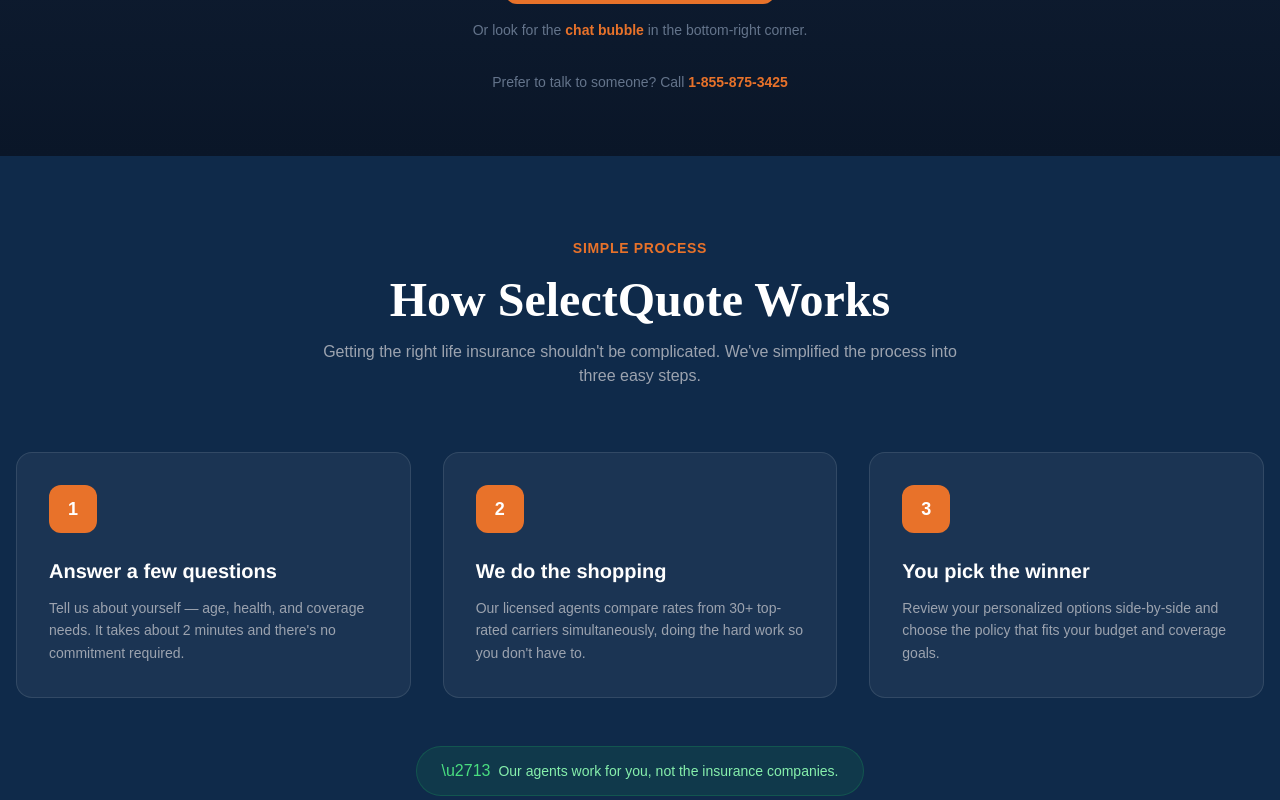
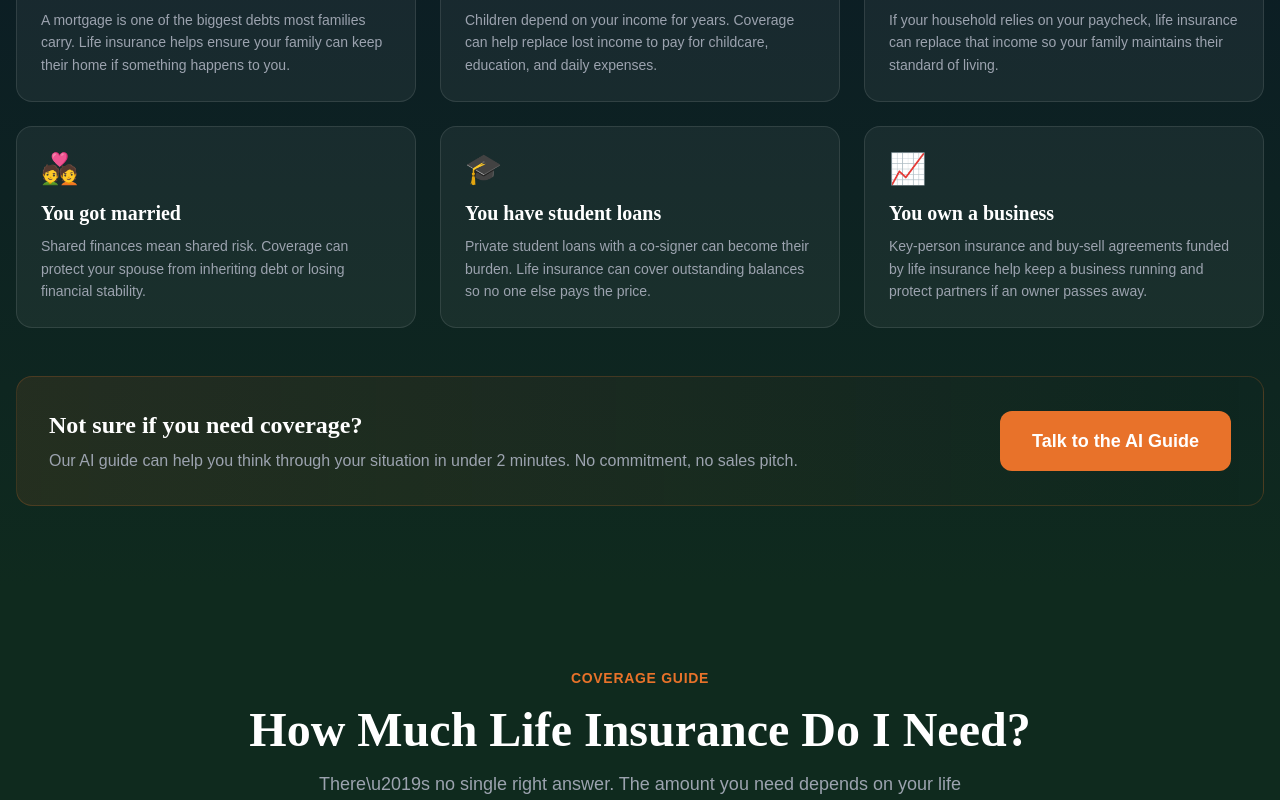
Before and after one commit to robertgrant-arch/selectquote-life-v2, a Next.js app: page / in a window 1280 px wide. Shown: the part 1140-1940 px from the top of the page. Built offline with nearby package versions, Linux system fonts and the light colour scheme.

Commit message:
Add educational sections to page layout: WhyLifeInsurance, CoverageNeeds, PolicyTypes, ProcessWalkthrough

```diff
--- a/app/page.tsx
+++ b/app/page.tsx
@@ -1,8 +1,12 @@
 import Navbar from '@/components/Navbar'
 import Hero from '@/components/Hero'
 import StatsBar from '@/components/StatsBar'
+import WhyLifeInsurance from '@/components/WhyLifeInsurance'
+import CoverageNeeds from '@/components/CoverageNeeds'
+import PolicyTypes from '@/components/PolicyTypes'
 import LifeGuide from '@/components/LifeGuide'
 import HowItWorks from '@/components/HowItWorks'
+import ProcessWalkthrough from '@/components/ProcessWalkthrough'
 import WhySelectQuote from '@/components/WhySelectQuote'
 import AgentSection from '@/components/AgentSection'
 import ComparisonTable from '@/components/ComparisonTable'
@@ -18,8 +22,12 @@
       <Navbar />
       <Hero />
       <StatsBar />
+      <WhyLifeInsurance />
+      <CoverageNeeds />
+      <PolicyTypes />
       <LifeGuide />
       <HowItWorks />
+      <ProcessWalkthrough />
       <WhySelectQuote />
       <AgentSection />
       <ComparisonTable />
@@ -27,7 +35,7 @@
       <FAQ />
       <FinalCTA />
       <Footer />
-              <FloatingChat />
+      <FloatingChat />
     </main>
   )
 }
```
